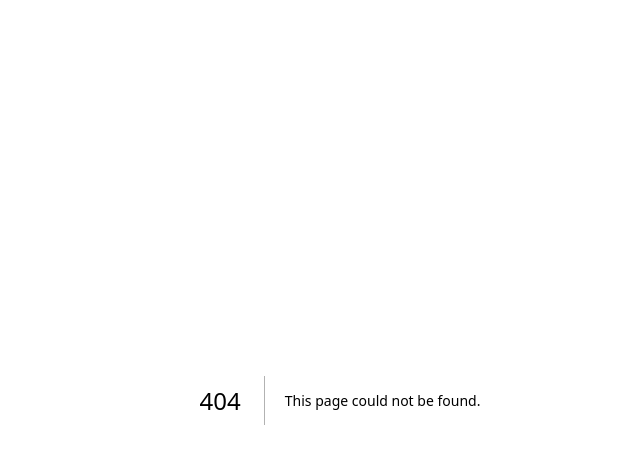
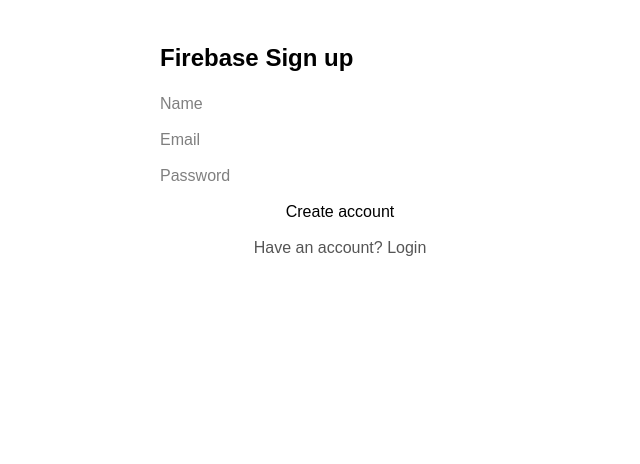
Before and after one commit to ShifrazNazar/shuttle-web-app, a Next.js app: page /login in a window 1280 px wide. Before the commit this address had no page. Shown: the top 464 px of the page, without its empty margins (300-940 px from the left). Built offline with nearby package versions, Linux system fonts and the light colour scheme; no server answers.

Commit message:
Add: firebase

```diff
--- a/package.json
+++ b/package.json
@@ -24,6 +24,7 @@
     "@prisma/client": "^6.13.0",
     "@prisma/extension-accelerate": "^2.0.2",
     "@t3-oss/env-nextjs": "^0.12.0",
+    "firebase": "^12.1.0",
     "next": "^15.2.3",
     "react": "^19.0.0",
     "react-dom": "^19.0.0",
--- /dev/null
+++ b/src/app/api/posts/route.ts
@@ -0,0 +1,35 @@
+import { NextResponse } from "next/server";
+import { z } from "zod";
+
+import { db } from "~/server/db";
+
+export const runtime = "edge";
+
+const createPostSchema = z.object({
+  name: z.string().min(1, "name is required"),
+});
+
+export async function POST(request: Request) {
+  try {
+    const json = (await request.json()) as z.infer<typeof createPostSchema>;
+    const { name } = createPostSchema.parse(json);
+
+    const created = await db.post.create({
+      data: { name },
+    });
+
+    return NextResponse.json(created, { status: 201 });
+  } catch (error) {
+    if (error instanceof z.ZodError) {
+      return NextResponse.json(
+        { error: "Invalid request body", issues: error.issues },
+        { status: 400 },
+      );
+    }
+    console.error("POST /api/posts error:", error);
+    return NextResponse.json(
+      { error: "Internal Server Error" },
+      { status: 500 },
+    );
+  }
+}
--- /dev/null
+++ b/src/app/login/page.tsx
@@ -0,0 +1,140 @@
+"use client";
+
+import { useState } from "react";
+import { z } from "zod";
+import {
+  signInWithEmailAndPassword,
+  createUserWithEmailAndPassword,
+  updateProfile,
+} from "firebase/auth";
+import { doc, setDoc } from "firebase/firestore";
+
+import { auth, db } from "~/lib/firebaseClient";
+
+const credentialsSchema = z.object({
+  email: z.string().email(),
+  password: z.string().min(6),
+  name: z.string().min(1),
+});
+
+export default function LoginPage() {
+  const [email, setEmail] = useState("");
+  const [password, setPassword] = useState("");
+  const [name, setName] = useState("");
+  const [error, setError] = useState<string | null>(null);
+  const [loading, setLoading] = useState(false);
+  const [mode, setMode] = useState<"login" | "signup">("signup");
+
+  async function handleSubmit(event: React.FormEvent<HTMLFormElement>) {
+    event.preventDefault();
+    setError(null);
+    const parsed = credentialsSchema.safeParse({ email, password, name });
+    if (!parsed.success) {
+      setError(
+        "Please provide a valid email, name, and a password of at least 6 characters.",
+      );
+      return;
+    }
+    setLoading(true);
+    try {
+      if (mode === "signup") {
+        const userCred = await createUserWithEmailAndPassword(
+          auth,
+          email,
+          password,
+        );
+        if (name) {
+          await updateProfile(userCred.user, { displayName: name });
+        }
+        const userRef = doc(db, "users", userCred.user.uid);
+        await setDoc(
+          userRef,
+          {
+            email,
+            role: "admin",
+            name,
+          },
+          { merge: true },
+        );
+      } else {
+        const userCred = await signInWithEmailAndPassword(
+          auth,
+          email,
+          password,
+        );
+        const userRef = doc(db, "users", userCred.user.uid);
+        await setDoc(
+          userRef,
+          {
+            email: userCred.user.email,
+            role: "admin",
+            name: userCred.user.displayName ?? name,
+          },
+          { merge: true },
+        );
+      }
+    } catch (err) {
+      setError((err as Error).message);
+    } finally {
+      setLoading(false);
+    }
+  }
+
+  return (
+    <div
+      style={{ maxWidth: 360, margin: "40px auto", fontFamily: "sans-serif" }}
+    >
+      <h1 style={{ fontSize: 24, fontWeight: 700, marginBottom: 16 }}>
+        Firebase {mode === "signup" ? "Sign up" : "Login"}
+      </h1>
+      <form onSubmit={handleSubmit}>
+        <div style={{ display: "flex", flexDirection: "column", gap: 12 }}>
+          <input
+            type="text"
+            placeholder="Name"
+            value={name}
+            onChange={(e) => setName(e.target.value)}
+            required
+          />
+          <input
+            type="email"
+            placeholder="Email"
+            value={email}
+            onChange={(e) => setEmail(e.target.value)}
+            required
+          />
+          <input
+            type="password"
+            placeholder="Password"
+            value={password}
+            onChange={(e) => setPassword(e.target.value)}
+            required
+            minLength={6}
+          />
+          <button type="submit" disabled={loading}>
+            {loading
+              ? "Please wait…"
+              : mode === "signup"
+                ? "Create account"
+                : "Login"}
+          </button>
+          <button
+            type="button"
+            onClick={() => setMode(mode === "signup" ? "login" : "signup")}
+            style={{
+              background: "transparent",
+              border: "none",
+              color: "#555",
+              cursor: "pointer",
+            }}
+          >
+            {mode === "signup"
+              ? "Have an account? Login"
+              : "Need an account? Sign up"}
+          </button>
+          {error && <p style={{ color: "crimson" }}>{error}</p>}
+        </div>
+      </form>
+    </div>
+  );
+}
--- a/src/env.js
+++ b/src/env.js
@@ -19,7 +19,13 @@
    * `NEXT_PUBLIC_`.
    */
   client: {
-    // NEXT_PUBLIC_CLIENTVAR: z.string(),
+    NEXT_PUBLIC_FIREBASE_API_KEY: z.string(),
+    NEXT_PUBLIC_FIREBASE_AUTH_DOMAIN: z.string(),
+    NEXT_PUBLIC_FIREBASE_DATABASE_URL: z.string().url().optional(),
+    NEXT_PUBLIC_FIREBASE_PROJECT_ID: z.string(),
+    NEXT_PUBLIC_FIREBASE_STORAGE_BUCKET: z.string().optional(),
+    NEXT_PUBLIC_FIREBASE_MESSAGING_SENDER_ID: z.string(),
+    NEXT_PUBLIC_FIREBASE_APP_ID: z.string(),
   },
 
   /**
@@ -29,7 +35,18 @@
   runtimeEnv: {
     DATABASE_URL: process.env.DATABASE_URL,
     NODE_ENV: process.env.NODE_ENV,
-    // NEXT_PUBLIC_CLIENTVAR: process.env.NEXT_PUBLIC_CLIENTVAR,
+    NEXT_PUBLIC_FIREBASE_API_KEY: process.env.NEXT_PUBLIC_FIREBASE_API_KEY,
+    NEXT_PUBLIC_FIREBASE_AUTH_DOMAIN:
+      process.env.NEXT_PUBLIC_FIREBASE_AUTH_DOMAIN,
+    NEXT_PUBLIC_FIREBASE_DATABASE_URL:
+      process.env.NEXT_PUBLIC_FIREBASE_DATABASE_URL,
+    NEXT_PUBLIC_FIREBASE_PROJECT_ID:
+      process.env.NEXT_PUBLIC_FIREBASE_PROJECT_ID,
+    NEXT_PUBLIC_FIREBASE_STORAGE_BUCKET:
+      process.env.NEXT_PUBLIC_FIREBASE_STORAGE_BUCKET,
+    NEXT_PUBLIC_FIREBASE_MESSAGING_SENDER_ID:
+      process.env.NEXT_PUBLIC_FIREBASE_MESSAGING_SENDER_ID,
+    NEXT_PUBLIC_FIREBASE_APP_ID: process.env.NEXT_PUBLIC_FIREBASE_APP_ID,
   },
   /**
    * Run `build` or `dev` with `SKIP_ENV_VALIDATION` to skip env validation. This is especially
--- /dev/null
+++ b/src/lib/firebaseClient.ts
@@ -0,0 +1,20 @@
+import { initializeApp, getApps, getApp } from "firebase/app";
+import { getAuth } from "firebase/auth";
+import { getFirestore } from "firebase/firestore";
+
+import { env } from "~/env";
+
+const firebaseConfig = {
+  apiKey: env.NEXT_PUBLIC_FIREBASE_API_KEY,
+  authDomain: env.NEXT_PUBLIC_FIREBASE_AUTH_DOMAIN,
+  databaseURL: env.NEXT_PUBLIC_FIREBASE_DATABASE_URL,
+  projectId: env.NEXT_PUBLIC_FIREBASE_PROJECT_ID,
+  storageBucket: env.NEXT_PUBLIC_FIREBASE_STORAGE_BUCKET,
+  messagingSenderId: env.NEXT_PUBLIC_FIREBASE_MESSAGING_SENDER_ID,
+  appId: env.NEXT_PUBLIC_FIREBASE_APP_ID,
+};
+
+const app = getApps().length ? getApp() : initializeApp(firebaseConfig);
+
+export const auth = getAuth(app);
+export const db = getFirestore(app);
```
Also changed, not shown: 3 other files (tests, documents, lock files or other folders).
